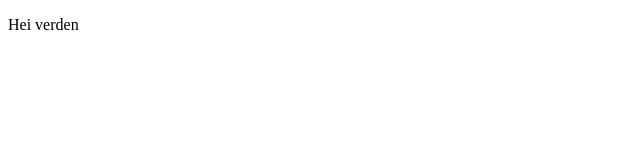
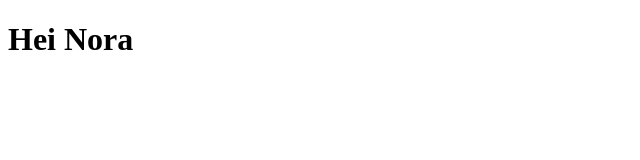
Before and after one commit to neekora/sandbox, a plain HTML site: page hei.html in a window 1280 px wide. Shown: the whole page, without its empty margins (0-640 px from the left). Drawn offline with Linux system fonts and the light colour scheme.

Commit message:
Update hei.html

```diff
--- a/hei.html
+++ b/hei.html
@@ -6,6 +6,6 @@
     <title>Document</title>
 </head>
 <body>
-    <p> Hei verden </p>
+    <h1> Hei Nora </h1>
 </body>
 </html>
```
